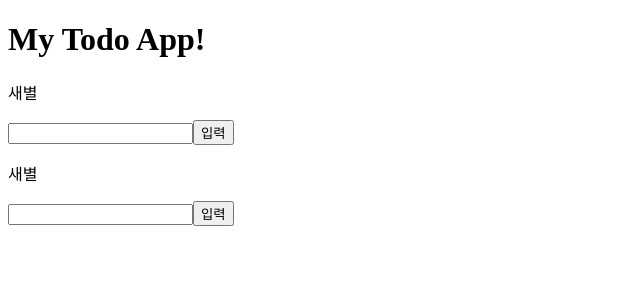
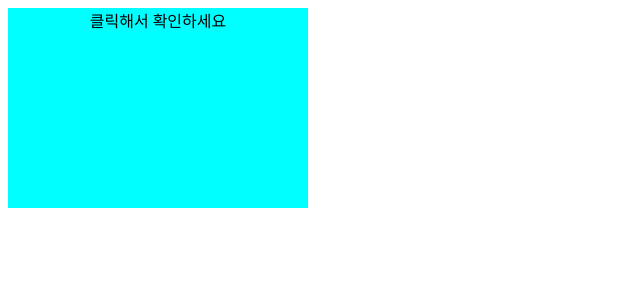
Before and after one commit to newstar0207/vue-study, a Vue app in the folder hello-vue/: page / in a window 1280 px wide. Shown: the top 300 px of the page, without its empty margins (0-640 px from the left). Built offline with nearby package versions, Linux system fonts and the light colour scheme.

Commit message:
vue study

```diff
--- a/hello-vue/src/App.vue
+++ b/hello-vue/src/App.vue
@@ -2,11 +2,12 @@
   <div id="app">
     <!-- <img alt="Vue logo" src="./assets/logo.png"> -->
     <!-- <HelloWorld msg="Welcome to Your Vue.js App"/> -->
-    <h1>My Todo App!</h1>
+    <!-- <h1>My Todo App!</h1> -->
     <!-- <TodoList></TodoList> -->
     <!-- <Gugudan></Gugudan> -->
-    <WordRelay></WordRelay>
-    <WordRelay></WordRelay>
+    <!-- <WordRelay start-word="안녕"></WordRelay> -->
+    <!-- <WordRelay start-word="hello"></WordRelay> -->
+    <ResponseCheck></ResponseCheck>
   </div>
 </template>
 
@@ -15,7 +16,8 @@
 // import HelloWorld from './components/HelloWorld.vue'
 // import TodoList from './components/TodoList/TodoList/TodoList.vue'
 // import Test from './components/TodoList/Test.vue'
-import WordRelay from './components/WordRelay.vue'
+// import WordRelay from './components/WordRelay.vue'
+import ResponseCheck from './components/ResponseCheck.vue'
 
 
 export default {
@@ -24,7 +26,8 @@ export default {
     // HelloWorld
     // TodoList,
     // Gugudan,
-    WordRelay,
+    // WordRelay,
+    ResponseCheck
   }
 
 }
--- /dev/null
+++ b/hello-vue/src/components/ResponseCheck.vue
@@ -0,0 +1,73 @@
+<template>
+    <div>
+        <div id="screen" v-bind:class="state" @click="onClickScreen">{{ message }}</div>
+        <div v-show="result.length"> <!-- v-show="" / "" 부분이 false 경우 display: none -->
+            <div>평균 시간 : {{ average }} </div>
+            <button @click="onReset">reset</button>
+        </div>
+    </div>
+</template>
+<script>
+let startTime = 0;
+let endTime = 0;
+let timeOut = null;
+export default {
+    data() {
+        return {
+            message : '클릭해서 확인하세요',
+            result : [],
+            state: 'waiting',
+
+        }
+    },
+    computed: {
+        average(){
+            return  this.result.reduce((a,c) => a + c , 0) / this.result.length  || 0
+        }
+    },
+    methods : {
+        onReset() {
+            this.result = [];
+        },
+        onClickScreen() {
+            if(this.state === 'waiting'){
+                this.state = 'ready';
+                this.message = '초록색이 되면 클릭하세요';
+                timeOut = setTimeout(() => {
+                    this.state = 'now';
+                    this.message = '클릭';
+                    startTime = new Date();
+                }, Math.floor(Math.random() * 1000) + 2000); // 2~3초
+            }else if(this.state === 'ready'){
+                clearTimeout(timeOut);
+                this.state = 'waiting';
+                this.message = '너무 성급하시군요';
+            }else {
+                endTime = new Date();
+                this.state = 'waiting';
+                this.message = '시작하세요';
+                this.result.push(endTime - startTime);
+            }
+        },
+
+    }
+}
+</script>
+<style scoped>
+    #screen {
+        width: 300px;
+        height: 200px;
+        text-align: center;
+        user-select: none
+    }
+    #screen.waiting {
+        background-color: aqua;
+    }
+    #screen.ready {
+        background-color: red;
+        color: white;
+    }
+    #screen.now {
+        background-color: greenyellow;
+    }
+</style>
--- a/hello-vue/src/components/WordRelay.vue
+++ b/hello-vue/src/components/WordRelay.vue
@@ -12,9 +12,12 @@
 
 <script>
 export default {
+    props : [
+        'startWord',
+    ],
     data() {
         return {
-            word: '새별',
+            word: this.startWord,
             result : '',
             value : '',
         }
```
Also changed, not shown: 1 other file (tests, documents, lock files or other folders).
